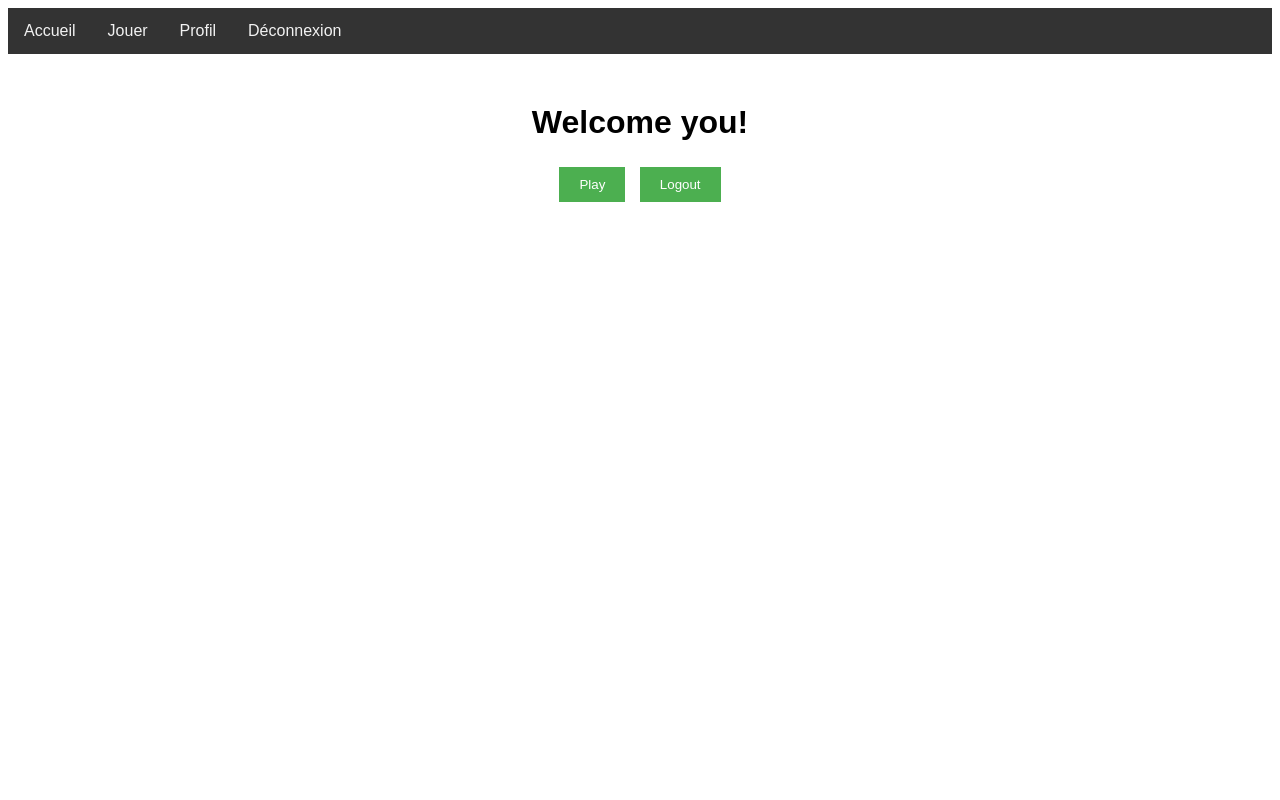
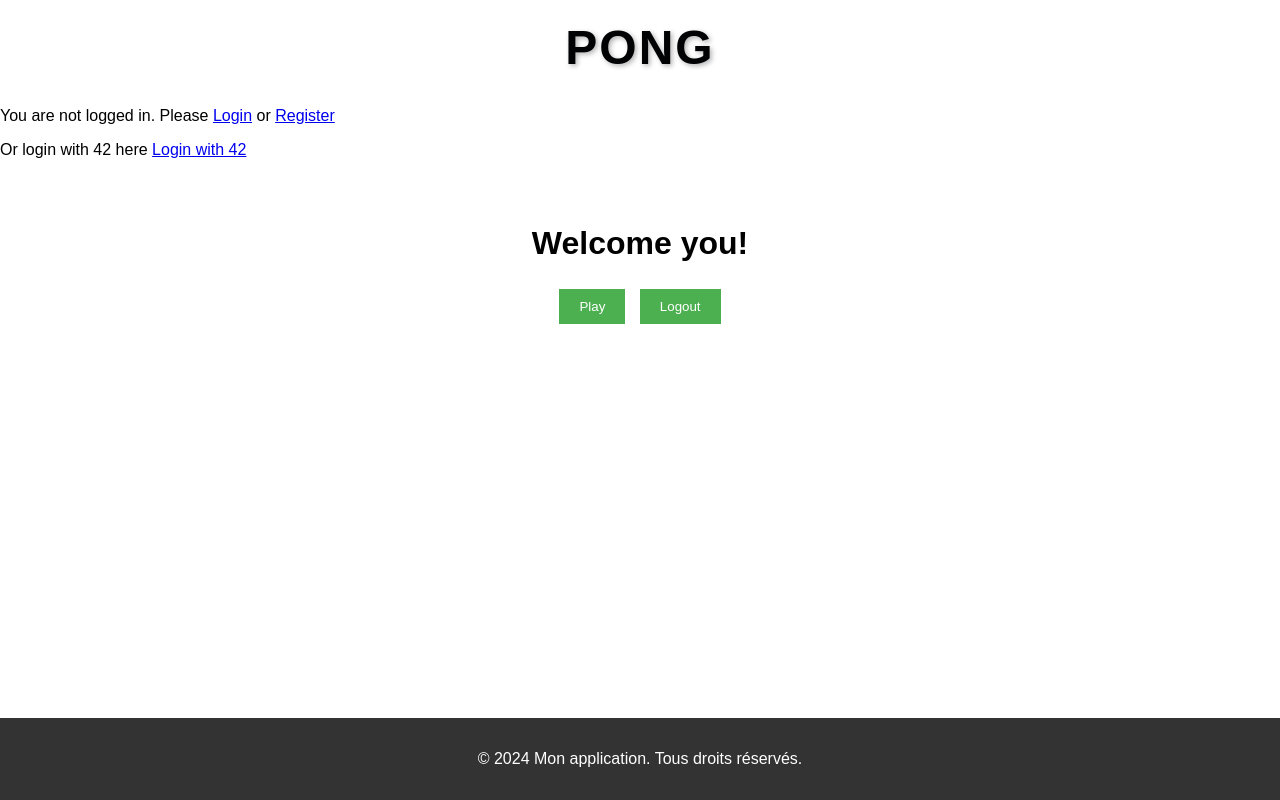
Before and after one commit to ccouliba/Transe-en-dance, a Django app: page /pong/home/ in a window 1280 px wide. Run offline with Django 5.2, Linux system fonts and the light colour scheme; parts of the project's set-up code (start-up, migrations or seed data) failed here and were passed over.

Commit message:
plastic surgery for all the templates. They all extend from base.html also now

```diff
--- a/backend/project/pong/static/pong/css/style.css
+++ b/backend/project/pong/static/pong/css/style.css
@@ -1,6 +1,24 @@
 /* static/pong/css/style.css */
 body {
     font-family: Arial, sans-serif;
+    display: flex;  /* Ajout pour le layout flex */
+    min-height: 100vh;  /* Ajout pour s'assurer que le corps prend toute la hauteur de la vue */
+    flex-direction: column;  /* Ajout pour que les enfants soient en colonne */
+    margin: 0;  /* Ajout pour supprimer les marges par défaut */
+}
+
+main {
+    flex: 1;  /* Ajout pour que le main prenne l'espace disponible */
+}
+
+footer {
+    background: #333;  /* Ajout de couleur de fond pour le footer */
+    color: white;  /* Couleur du texte */
+    text-align: center;  /* Centrer le texte */
+    padding: 1em 0;  /* Ajout de padding */
+    position: fixed;  /* Fixer le footer en bas */
+    bottom: 0;  /* Positionner le footer en bas */
+    width: 100%;  /* Faire en sorte que le footer prenne toute la largeur */
 }
 
 .navbar {
@@ -39,3 +57,13 @@ body {
 .button_active:hover {
     background-color: #45a049;
 }
+
+h1.pong-title {
+    font-family: 'Arial', sans-serif; /* Choix de la police */
+    font-size: 3em; /* Taille de la police */
+    color: #000203; /* Couleur du texte */
+    text-shadow: 2px 2px 5px rgba(0, 0, 0, 0.3); /* Ombre du texte */
+    text-align: center; /* Centrer le texte */
+    margin-top: 20px; /* Marge en haut */
+    letter-spacing: 2px; /* Espacement des lettres */
+}
--- a/backend/project/pong/templates/pong/base.html
+++ b/backend/project/pong/templates/pong/base.html
@@ -9,21 +9,15 @@
 </head>
 <body>
     <header>
-		<h1>PONG</h1>
+        <h1 class="pong-title">PONG</h1>
+        {% block user_navigation %}
+            {% if user.is_authenticated %}
                 {% include 'pong/menu.html' %}
-		<nav>
-			<ul>
-				<li>
-					{% if user.is_authenticated %}
-						<a href="{% url 'pong:play' %}">Play</a>
-						<a href="{% url 'pong:logout' %}">Logout</a>
             {% else %}
-						<p>You are not logged in.
-						Please <a href="{% url 'pong:login' %}">Login</a> or <a href="{% url 'pong:register' %}">Register</a></p>
+                <p>You are not logged in. Please <a href="{% url 'pong:login' %}">Login</a> or <a href="{% url 'pong:register' %}">Register</a></p>
+                <p>Or login with 42 here <a href="{% url 'pong:external-login' %}">Login with 42</a></p>
             {% endif %}
-				</li>
-			</ul>
-		</nav>
+        {% endblock %}
     </header>
 
     <main>
@@ -33,7 +27,7 @@
     </main>
 
     <footer>
-		<p>&copy; 2024 Mon Application. Tous droits réservés.</p>
+        <p>&copy; 2024 Mon application. Tous droits réservés.</p>
     </footer>
 
     <script src="{% static 'pong/js/script.js' %}"></script>
--- a/backend/project/pong/templates/pong/home.html
+++ b/backend/project/pong/templates/pong/home.html
@@ -1,29 +1,13 @@
 <!-- templates/pong/home.html -->
-<!DOCTYPE html>
-<html lang="en">
-<head>
-    <meta charset="UTF-8">
-    <title>Home</title>
-    {% load static %}
-    <link rel="stylesheet" type="text/css" href="{% static 'pong/css/style.css' %}">
-</head>
-<body>
+{% extends 'pong/base.html' %}
+{% load static %}
 
-    {% include 'pong/menu.html' %}
+{% block title %}Home{% endblock %}
 
-    <div class="home">
-        <h1>Welcome you!</h1>
-        <input type="button" class="button_active" name="Play" value="Play" onclick="location.href='{% url 'pong:play' %}';" />
-        <input type="button" class="button_active" name="Logout" value="Logout" onclick="location.href='{% url 'pong:login' %}';" />
-    </div>
-
-</body>
-</html>
-
-
-
-<!-- <div class="home">
-    <p><h1>Welcome you !</h1></p>
+{% block content %}
+<div class="home">
+    <h1>Welcome you!</h1>
     <input type="button" class="button_active" name="Play" value="Play" onclick="location.href='{% url 'pong:play' %}';" />
-    <input type="button" class="button_active" name="Logout" value="Logout" onclick="location.href='{% url 'pong:login' %}';" />
-</div> -->
+    <input type="button" class="button_active" name="Logout" value="Logout" onclick="location.href='{% url 'pong:logout' %}';" />
+</div>
+{% endblock %}
--- a/backend/project/pong/views.py
+++ b/backend/project/pong/views.py
@@ -9,9 +9,9 @@ from django.contrib.auth.decorators import login_required
 from django.contrib.auth.forms import UserChangeForm
 from django.contrib.auth.forms import PasswordChangeForm
 from django.contrib.auth import update_session_auth_hash
-
+from django.shortcuts import render
 from .models import User
-
+from django.contrib.auth.decorators import login_required
 # Create your views here.
 from django.contrib.auth import logout
 from .auth_api import get_token_from_api, get_user_from_api
@@ -27,9 +27,12 @@ def index(request):
     template = loader.get_template('pong/index.html')
     return HttpResponse(template.render())
 
+# def home_view(request): #ne fonctionne pas car ne verifie pas l'authentification du user
+#     template = loader.get_template('pong/home.html')
+#     return HttpResponse(template.render())
+
 def home_view(request):
-    template = loader.get_template('pong/home.html')
-    return HttpResponse(template.render())
+    return render(request, 'pong/home.html')
 
 def logout_view(request):
     logout(request)
@@ -111,6 +114,8 @@ def login_view(request):
         form = AuthenticationForm()
     return render(request, 'pong/login.html', {'form': form})
 
+
+
 @login_required
 def play(request):
     return render(request, 'pong/play.html')
--- a/backend/project/server/settings.py
+++ b/backend/project/server/settings.py
@@ -173,12 +173,12 @@ LOGIN_REDIRECT_URL = '/pong/home'
 LOGOUT_REDIRECT_URL = '/pong/login'
 
 # to manage static files (e.g. images, JavaScript, CSS)
+# https://docs.djangoproject.com/en/5.0/howto/static-files/
+
 # STATIC_URL = "static/"
 
-# STATIC_URL = '/static/'
-
 STATICFILES_DIRS = [
-    os.path.join(BASE_DIR, 'project/static'),
+    os.path.join(BASE_DIR, 'pong/static'),
 ]
 
 # Chemin pour les fichiers statiques collectés (utilisé avec collectstatic)
```
Also changed, not shown: backend/project/pong/templates/pong/change_password.html (+6 -10 lines), backend/project/pong/templates/pong/index.html (+21 -1 lines), backend/project/pong/templates/pong/login.html (+13 -10 lines), backend/project/pong/templates/pong/play.html (+6 -2 lines), backend/project/pong/templates/pong/profile.html (+6 -10 lines), backend/project/pong/templates/pong/register.html (+12 -9 lines), backend/project/pong/templates/pong/update.html (+5 -10 lines). Lines whose indentation alone changed are shown as unchanged.
